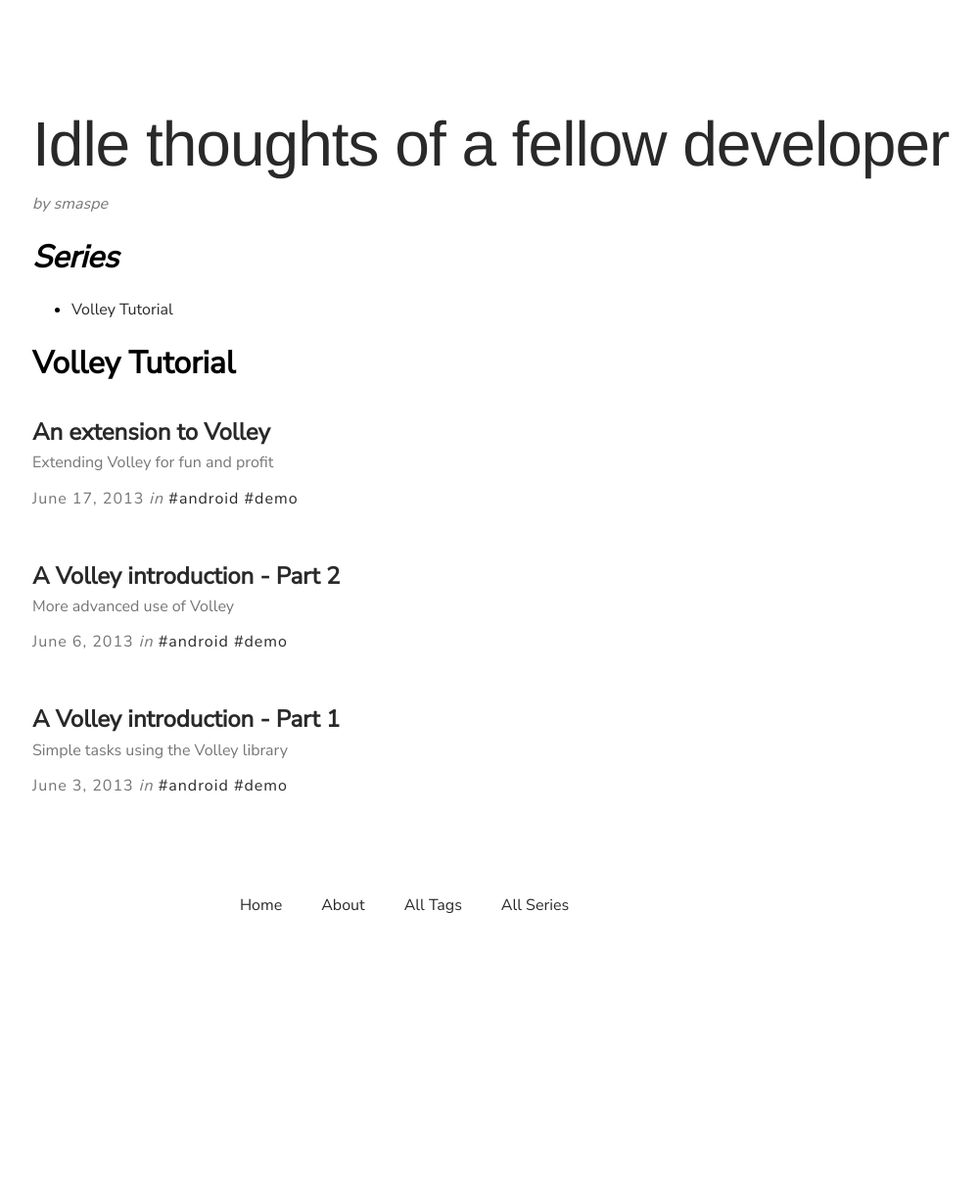
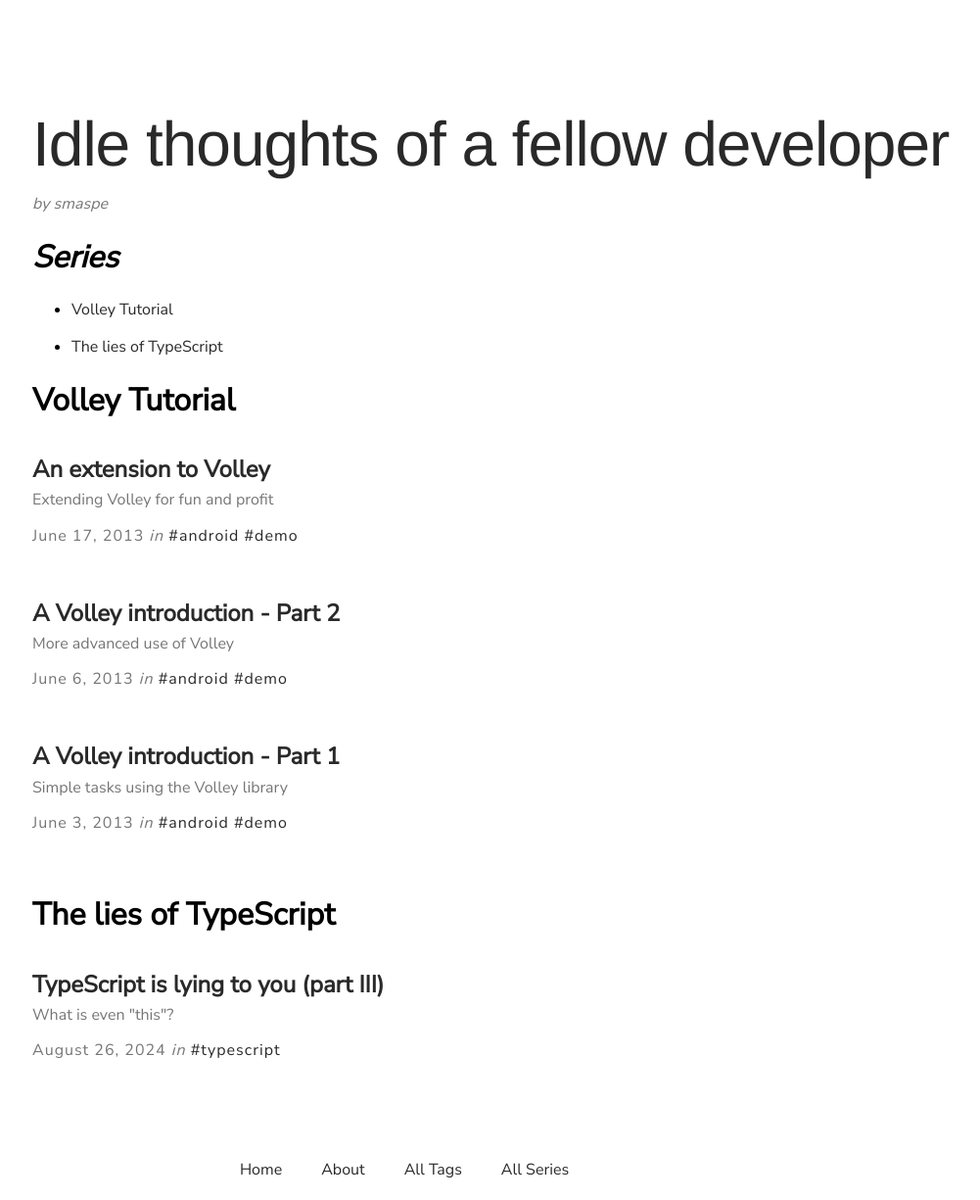
Before and after one commit to smaspe/smaspe.github.io, a Jekyll site: the page built from categories.md, in a window 1280 px wide. Shown: the whole page at 98% size, without its empty margins (227-1228 px from the left). Built offline with Jekyll 4.4.1, drawn with Linux system fonts in a browser that asks for light colours; nearby versions of some CDN libraries; before the commit the page ends 955 px from its top, so only the background shows below that.

Commit message:
Update 2024-08-26-typescript-types-iii.md

```diff
--- a/_posts/2024-08-26-typescript-types-iii.md
+++ b/_posts/2024-08-26-typescript-types-iii.md
@@ -3,7 +3,9 @@
 title:  "TypeScript is lying to you (part III)"
 date:   2024-08-26
 tags: typescript
-description: What is even `this`?
+description: What is even "this"?
+categories:
+- The lies of TypeScript
 ---
 
 # Context
```
